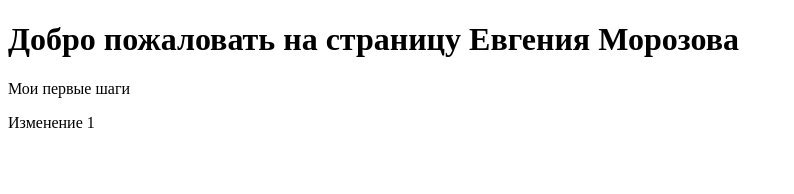
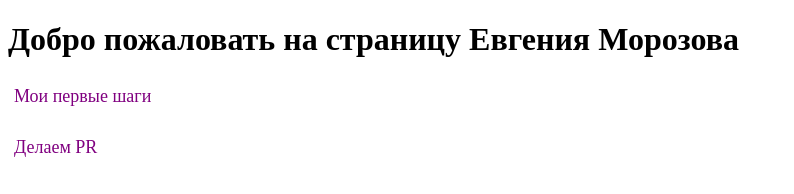
Before and after one commit to WebHeroSchool/MorozJSmod, a plain HTML site: page Index.html in a window 1280 px wide. Shown: the whole page, without its empty margins (0-794 px from the left). Drawn offline with Linux system fonts and the light colour scheme.

Commit message:
Комит для PR, изменен цвет параграфов

```diff
--- a/Index.html
+++ b/Index.html
@@ -4,10 +4,15 @@
     <meta charset="UTF-8">
     <title>Практика</title>
 </head>
+<style>
+    p {font-size:18px;
+    padding:6px;
+    color: purple;}
+</style>
 <body>
 <h1> Добро пожаловать на страницу Евгения Морозова </h1>
 <p>Мои первые шаги</p>
-<p>Изменение 1</p>
+<p>Делаем PR</p>
 <script type="text/javascript" src="./script.js"></script>
 </body>
 </html>
```
